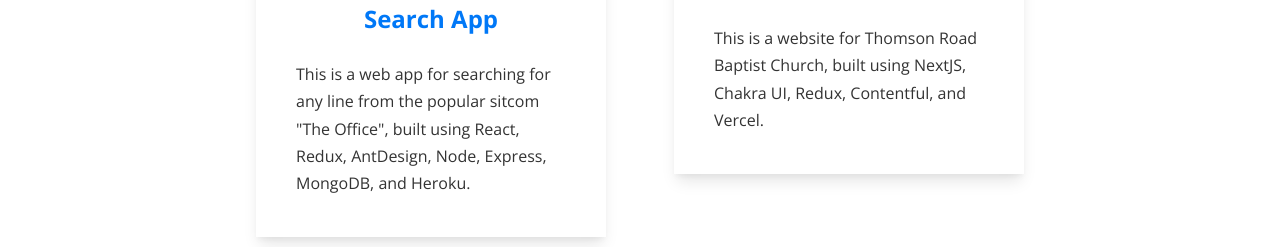
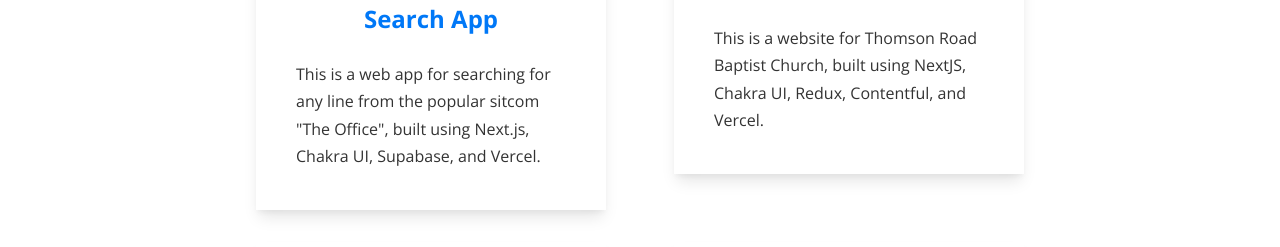
Before and after one commit to fillingthemoon/personal-website-02, a Next.js app: page /projects in a window 1280 px wide. Shown: the part 688-935 px from the top of the page. Built offline with nearby package versions, Linux system fonts and the light colour scheme.

Commit message:
edit projects

```diff
--- a/data/projects.js
+++ b/data/projects.js
@@ -13,11 +13,11 @@
 
 const projectsData = [
   {
-    url: 'https://theofficescriptsearch.herokuapp.com',
+    url: 'https://theofficescriptsearch.vercel.app',
     title: 'The Office Script Search App',
     imgSrc: theOfficeScriptSearch,
     description:
-      'This is a web app for searching for any line from the popular sitcom "The Office", built using React, Redux, AntDesign, Node, Express, MongoDB, and Heroku.',
+      'This is a web app for searching for any line from the popular sitcom "The Office", built using Next.js, Chakra UI, Supabase, and Vercel.',
   },
   {
     url: 'https://sgtrbc.vercel.app',
```
Also changed, not shown: public/static/images/projects/the-office-script-search.png.
